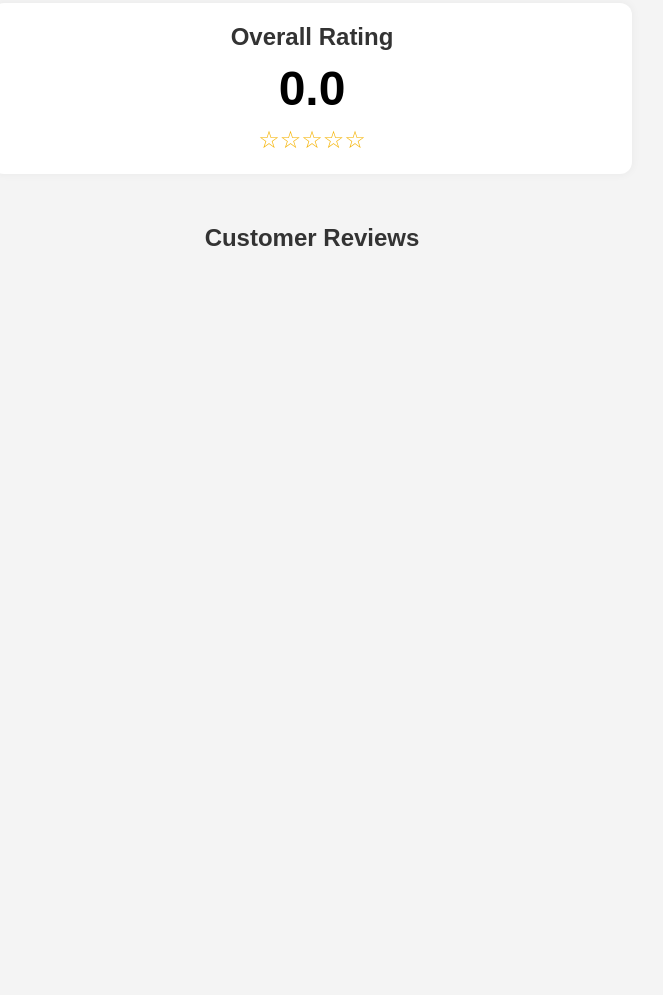
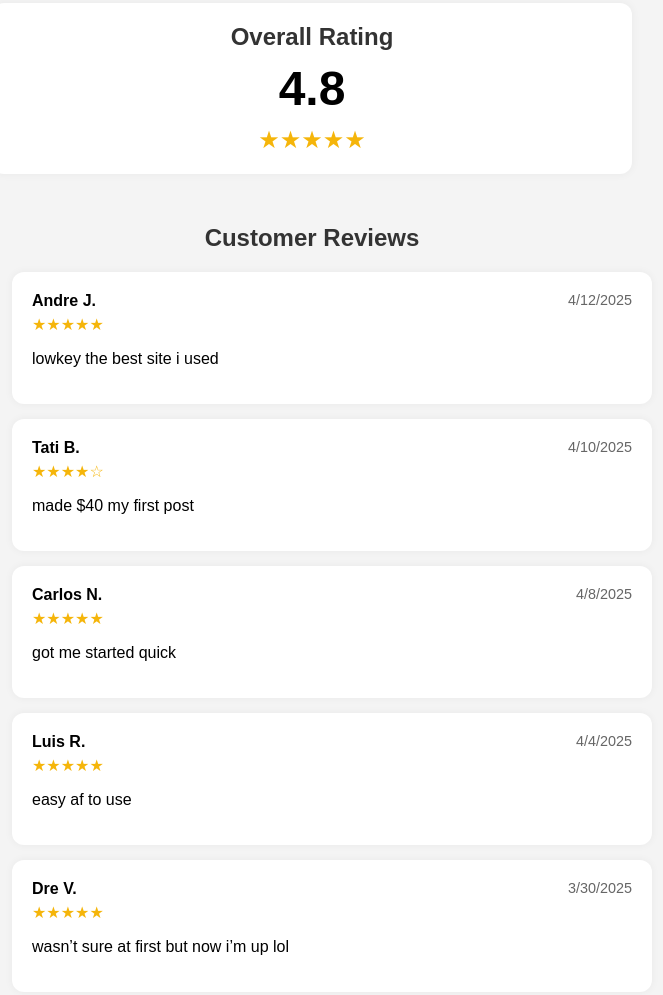
Before and after one commit to carterjoed/Reviews, a plain HTML site: page index.html in a window 1280 px wide. Shown: the part 417-1412 px from the top of the page, without its empty margins (328-991 px from the left). Before the commit the page ends 800 px from the top, so only its background shows below. Drawn offline with Linux system fonts and the light colour scheme.

Commit message:
Update index.html

```diff
--- a/index.html
+++ b/index.html
@@ -144,8 +144,21 @@
     const display = document.getElementById("reviews-display");
 
     function getReviews() {
-      return JSON.parse(localStorage.getItem("reviews") || "[]");
-    }
+  const saved = localStorage.getItem("reviews");
+  if (saved) return JSON.parse(saved);
+
+  const seededReviews = [
+    { name: "Andre J.", review: "lowkey the best site i used", rating: 5, date: "4/12/2025" },
+    { name: "Tati B.", review: "made $40 my first post", rating: 4, date: "4/10/2025" },
+    { name: "Carlos N.", review: "got me started quick", rating: 5, date: "4/8/2025" },
+    { name: "Luis R.", review: "easy af to use", rating: 5, date: "4/4/2025" },
+    { name: "Dre V.", review: "wasn’t sure at first but now i’m up lol", rating: 5, date: "3/30/2025" },
+  ];
+
+  localStorage.setItem("reviews", JSON.stringify(seededReviews));
+  return seededReviews;
+}
+
 
     function saveReview(review) {
       const reviews = getReviews();
```
